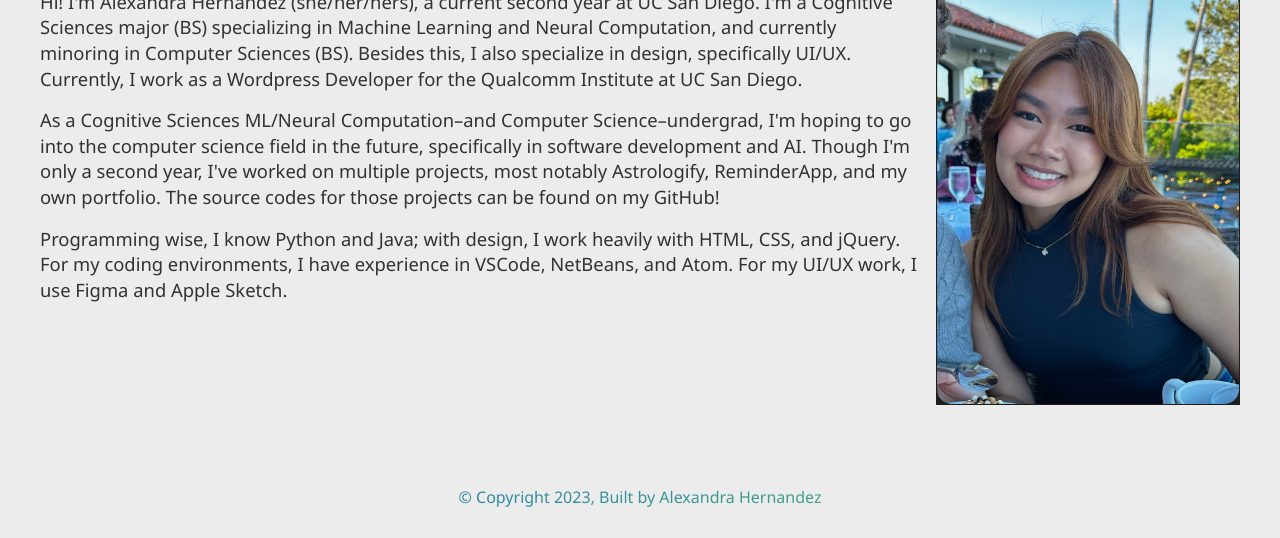
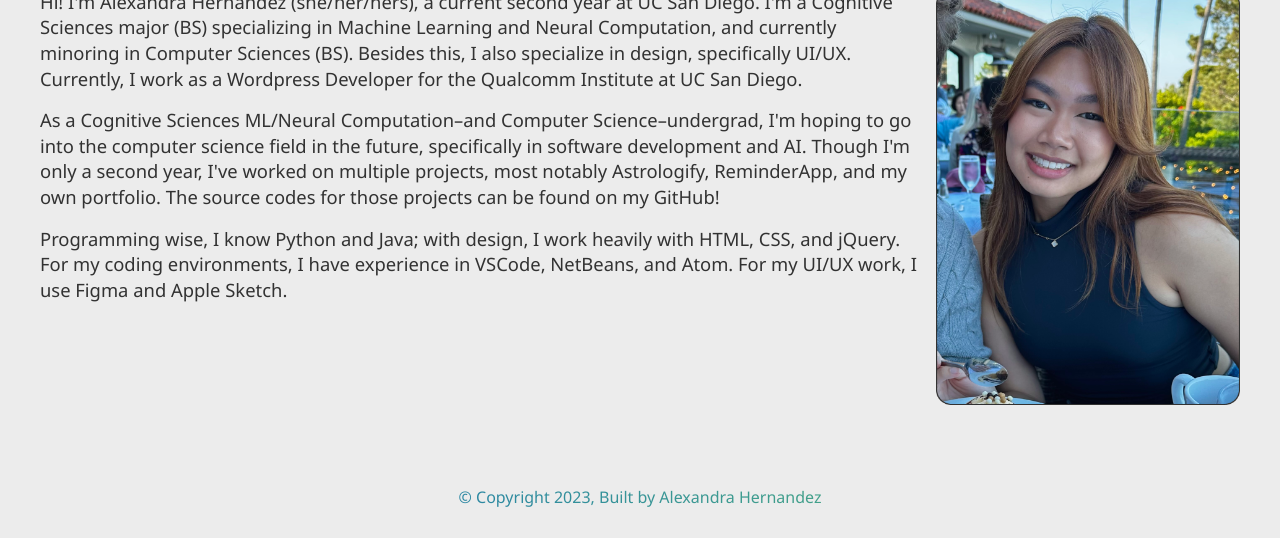
Before and after one commit to alexandrarh/alexandrarh.github.io, a plain HTML site: page about.html in a window 1280 px wide. Shown: the part 262-800 px from the top of the page. Drawn offline with Linux system fonts and the light colour scheme.

Commit message:
fixed about me picture

```diff
--- a/about.html
+++ b/about.html
@@ -31,7 +31,7 @@
         <h1 class="about-me-title" id="about-me-title"></h1>
         <div class="about-me" id="lets-fade">
             <div class="bio">
-                <img src="assets/2023-img.png">
+                <img src="assets/new-img.png">
                 <p>Hi! I'm Alexandra Hernandez (she/her/hers), a current second year at UC San Diego. I'm a Cognitive Sciences major (BS) specializing in
                     Machine Learning and Neural Computation, and currently minoring in Computer Sciences (BS). Besides this, I also specialize in design,
                     specifically UI/UX. Currently, I work as a Wordpress Developer for the Qualcomm Institute at UC San Diego.
```
